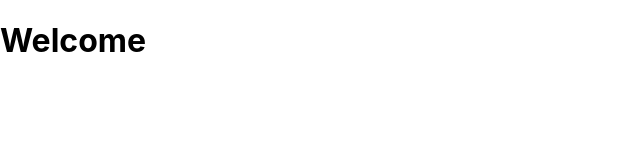
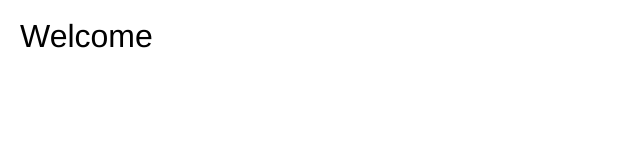
Before and after one commit to modernwallaby/url-shortener, a Next.js app: page / in a window 1280 px wide. Shown: the top 160 px of the page, without its empty margins (0-640 px from the left). Built offline with nearby package versions, Linux system fonts and the light colour scheme.

Commit message:
Add styled-components

```diff
--- a/package.json
+++ b/package.json
@@ -8,9 +8,12 @@
     "start": "next start"
   },
   "dependencies": {
+    "@types/styled-components": "^5.1.9",
     "next": "10.0.9",
     "react": "17.0.1",
-    "react-dom": "17.0.1"
+    "react-dom": "17.0.1",
+    "styled-components": "^5.2.1",
+    "styled-reset": "^4.3.4"
   },
   "devDependencies": {
     "@types/node": "^14.14.35",
--- a/pages/_app.tsx
+++ b/pages/_app.tsx
@@ -1,6 +1,12 @@
 /* eslint-disable react/jsx-props-no-spreading */
 import React, { FC, ComponentType } from 'react';
-import '../styles/globals.css';
+import { Reset } from 'styled-reset';
+import styled from 'styled-components';
+
+const PageStyle = styled.div`
+  font-family: Helvetica, Arial, sans-serif;
+  padding: 20px;
+`;
 
 interface MyAppProps {
   Component: ComponentType;
@@ -8,7 +14,12 @@ interface MyAppProps {
 }
 
 const MyApp: FC<MyAppProps> = ({ Component, pageProps }) => (
-  <Component {...pageProps} />
+  <>
+    <Reset />
+    <PageStyle>
+      <Component {...pageProps} />
+    </PageStyle>
+  </>
 );
 
 export default MyApp;
--- a/pages/index.tsx
+++ b/pages/index.tsx
@@ -1,7 +1,12 @@
 import React, { FC } from 'react';
+import styled from 'styled-components';
+
+const Header = styled.h1`
+  font-size: 2rem;
+`;
 
 const Home: FC = () => (
-  <h1>Welcome</h1>
+  <Header>Welcome</Header>
 );
 
 export default Home;
```
Also changed, not shown: 1 other file (tests, documents, lock files or other folders).
